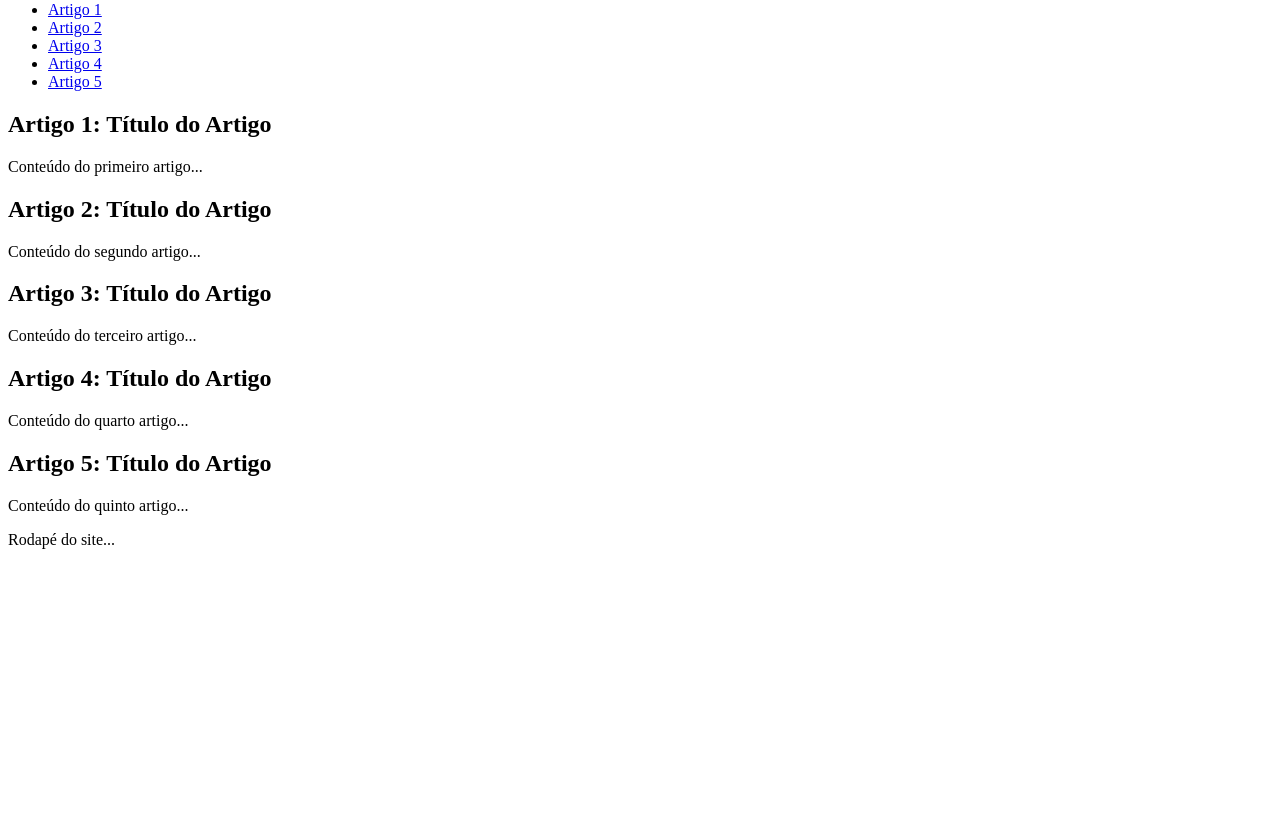
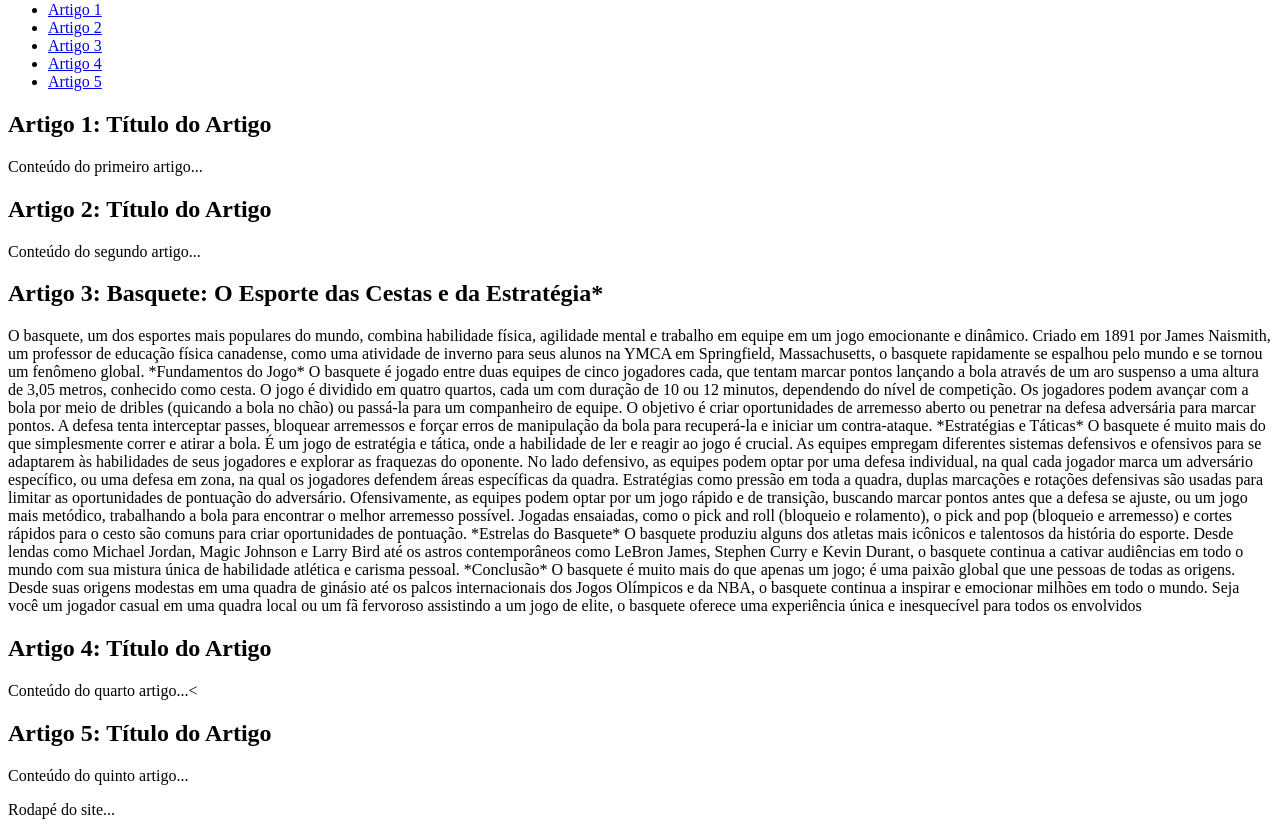
Before and after one commit to Hug0H3nrique/projeto-em-grupo-07, a plain HTML site: page index.html in a window 1280 px wide. Shown: the part 79-914 px from the top of the page. Before the commit the page ends 800 px from the top, so only its background shows below. Drawn offline with Linux system fonts and the light colour scheme.

Commit message:
fIZ O ARTIGO 3

```diff
--- a/index.html
+++ b/index.html
@@ -31,13 +31,36 @@
         </article>
 
         <article id="artigo3">
-            <h2>Artigo 3: Título do Artigo</h2>
-            <p>Conteúdo do terceiro artigo...</p>
+            <h2>Artigo 3: Basquete: O Esporte das Cestas e da Estratégia*</h2>
+            <p>
+O basquete, um dos esportes mais populares do mundo, combina habilidade física, agilidade mental e trabalho em equipe em um jogo emocionante e dinâmico. Criado em 1891 por James Naismith, um professor de educação física canadense, como uma atividade de inverno para seus alunos na YMCA em Springfield, Massachusetts, o basquete rapidamente se espalhou pelo mundo e se tornou um fenômeno global.
+
+*Fundamentos do Jogo*
+
+O basquete é jogado entre duas equipes de cinco jogadores cada, que tentam marcar pontos lançando a bola através de um aro suspenso a uma altura de 3,05 metros, conhecido como cesta. O jogo é dividido em quatro quartos, cada um com duração de 10 ou 12 minutos, dependendo do nível de competição.
+
+Os jogadores podem avançar com a bola por meio de dribles (quicando a bola no chão) ou passá-la para um companheiro de equipe. O objetivo é criar oportunidades de arremesso aberto ou penetrar na defesa adversária para marcar pontos. A defesa tenta interceptar passes, bloquear arremessos e forçar erros de manipulação da bola para recuperá-la e iniciar um contra-ataque.
+
+*Estratégias e Táticas*
+
+O basquete é muito mais do que simplesmente correr e atirar a bola. É um jogo de estratégia e tática, onde a habilidade de ler e reagir ao jogo é crucial. As equipes empregam diferentes sistemas defensivos e ofensivos para se adaptarem às habilidades de seus jogadores e explorar as fraquezas do oponente.
+
+No lado defensivo, as equipes podem optar por uma defesa individual, na qual cada jogador marca um adversário específico, ou uma defesa em zona, na qual os jogadores defendem áreas específicas da quadra. Estratégias como pressão em toda a quadra, duplas marcações e rotações defensivas são usadas para limitar as oportunidades de pontuação do adversário.
+
+Ofensivamente, as equipes podem optar por um jogo rápido e de transição, buscando marcar pontos antes que a defesa se ajuste, ou um jogo mais metódico, trabalhando a bola para encontrar o melhor arremesso possível. Jogadas ensaiadas, como o pick and roll (bloqueio e rolamento), o pick and pop (bloqueio e arremesso) e cortes rápidos para o cesto são comuns para criar oportunidades de pontuação.
+
+*Estrelas do Basquete*
+
+O basquete produziu alguns dos atletas mais icônicos e talentosos da história do esporte. Desde lendas como Michael Jordan, Magic Johnson e Larry Bird até os astros contemporâneos como LeBron James, Stephen Curry e Kevin Durant, o basquete continua a cativar audiências em todo o mundo com sua mistura única de habilidade atlética e carisma pessoal.
+
+*Conclusão*
+
+O basquete é muito mais do que apenas um jogo; é uma paixão global que une pessoas de todas as origens. Desde suas origens modestas em uma quadra de ginásio até os palcos internacionais dos Jogos Olímpicos e da NBA, o basquete continua a inspirar e emocionar milhões em todo o mundo. Seja você um jogador casual em uma quadra local ou um fã fervoroso assistindo a um jogo de elite, o basquete oferece uma experiência única e inesquecível para todos os envolvidos </p>
         </article>
 
         <article id="artigo4">
             <h2>Artigo 4: Título do Artigo</h2>
-            <p>Conteúdo do quarto artigo...</p>
+            <p>Conteúdo do quarto artigo...<
         </article>
 
         <article id="artigo5">
```
